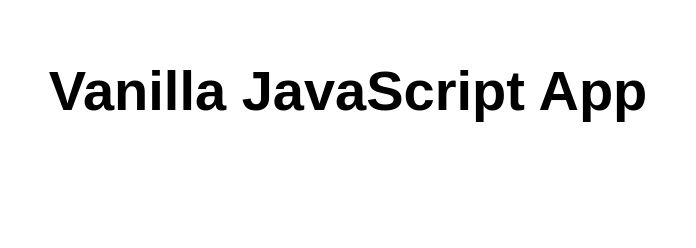
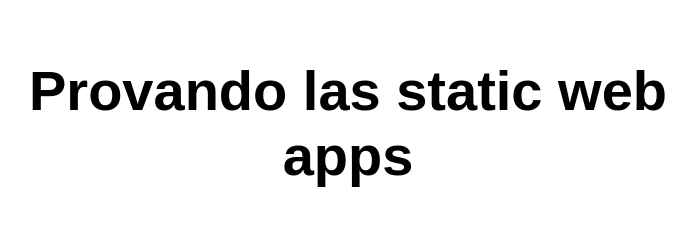
Before and after one commit to Nous28/cursociberS-primera-app, a website: page src/index.html in a window 1280 px wide. Shown: the whole page, without its empty margins (292-988 px from the left). Drawn offline with Linux system fonts and the light colour scheme.

Commit message:
//se cambiaron algunas cosas en el

```diff
--- a/src/index.html
+++ b/src/index.html
@@ -10,7 +10,7 @@
 
 <body>
   <main>
-    <h1>Vanilla JavaScript App</h1>
+    <h1>Provando las static web apps</h1>
   </main>
 </body>
 
```
